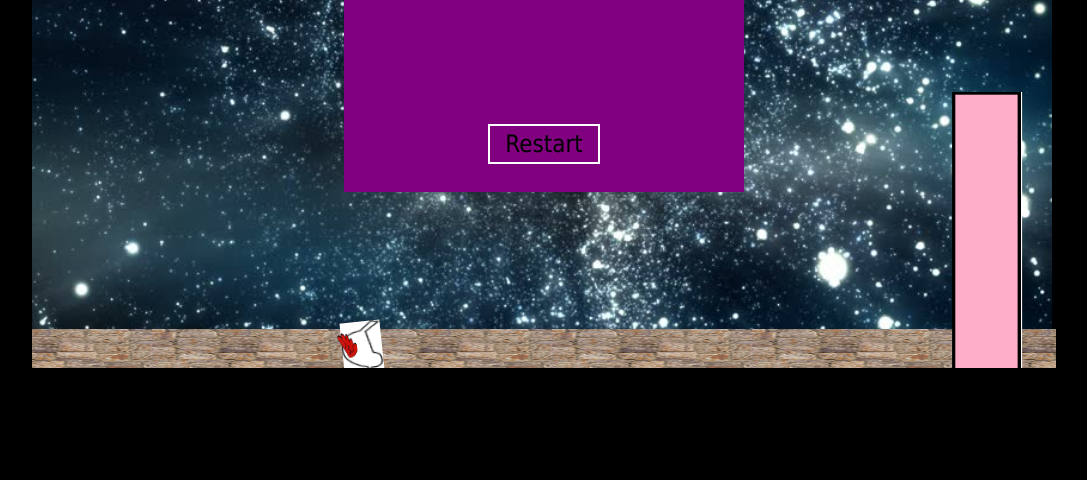
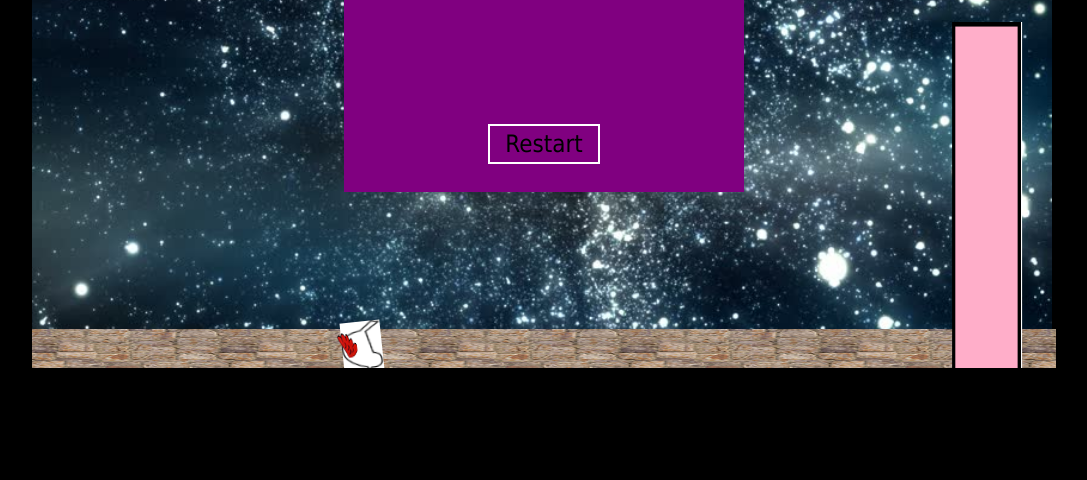
Before and after one commit to berglindoma13/FlappyGame, a website: page app/index.html in a window 1280 px wide. Shown: the part 320-800 px from the top of the page, without its empty margins (96-1183 px from the left). Drawn offline with nearby package versions, Linux system fonts and the light colour scheme; files that its build step writes are made by us from their sources.

Commit message:
pipe2 added and random pos finished

```diff
--- a/app/index.html
+++ b/app/index.html
@@ -33,7 +33,7 @@
             <div id="CurrentScore">0</div>
 
             <div class="Pipe" id="pipe1"></div>
-            <!--div class="Pipe" id="pipe2"></div-->
+            <div class="Pipe" id="pipe2"></div>
 
             <div class="Scoreboard">
                 <div class="LoosingMessage">Sorry, You Lost.</div>
--- a/app/scripts/game.js
+++ b/app/scripts/game.js
@@ -10,7 +10,7 @@ window.Game = (function() {
 	var Game = function(el) {
 		this.el = el;
 		this.player = new window.Player(this.el.find('.Player'), this);
-        this.world = new window.World(this.el.find('#pipe1'),this.el.find('#DownMovement'), this);
+        this.world = new window.World(this.el.find('#pipe1'),this.el.find('#pipe2'),this.el.find('#DownMovement'), this);
 		this.isPlaying = true;
 
 		// Cache a bound onFrame since we need it each frame.
--- a/app/scripts/world.js
+++ b/app/scripts/world.js
@@ -7,23 +7,31 @@
      var SPEED = 30;
      var WIDTH = 20;
 
-     var World = function(pipe1, down, game){
+     var World = function(pipe1, pipe2,down, game){
          this.game = game;
          this.pipe1 = pipe1;
+         this.pipe2 = pipe2;
          this.down = down;
 
          this.pipe1.pos = {x: 0, y:0};
+         this.pipe2.pos = {x: 0, y:0};
          this.down.pos = {x: 0, y: 0};
      };
 
      World.prototype.reset = function(){
+         var random = (Math.floor(Math.random() * 30) + 1) - 65;
          this.down.pos.x = 0;
          this.pipe1.pos.x = 120;
+         this.pipe2.pos.x = 120;
 
-         //Change this to a random number
-         this.pipe1.pos.y = 30;
+         //this.pipe2.pos.y = -65;
+         //this.pipe1.pos.y = 50;
+         console.log(random);
+         this.pipe2.pos.y = random;
+         this.pipe1.pos.y = random + 85;
 
          this.pipe1.css('transform', 'translateZ(0) translate(' + this.pipe1.pos.x + 'em, ' + this.pipe1.pos.y + 'em)');
+         this.pipe2.css('transform', 'translateZ(0) translate(' + this.pipe2.pos.x + 'em, ' + this.pipe2.pos.y + 'em)');
          this.down.css('transform', 'translateZ(0) translate(' + this.down.pos.x + 'em, ' + this.down.pos.y + 'em)');
      };
 
@@ -34,8 +42,11 @@
 
          this.down.pos.x -= (delta * SPEED);
          this.pipe1.pos.x -= (delta * SPEED);
+         this.pipe2.pos.x -= (delta * SPEED);
+
 
          this.pipe1.css('transform', 'translateZ(0) translate(' + this.pipe1.pos.x + 'em, ' + this.pipe1.pos.y + 'em)');
+         this.pipe2.css('transform', 'translateZ(0) translate(' + this.pipe2.pos.x + 'em, ' + this.pipe2.pos.y + 'em)');
          this.down.css('transform', 'translateZ(0) translate(' + this.down.pos.x + 'em, ' + this.down.pos.y + 'em)');
      };
 
@@ -48,8 +59,12 @@
 
      World.prototype.CheckCollisionWithPlayer = function(){
          //FIND HEIGHT AND WIDTH OF PIPE TO CHECK FOR COLLISION WITH PLAYER
+         if(this.pipe1.pos.x >= 25 && this.pipe1.pos.x < 35){
 
+
+         }
      };
 
      return World;
+
  })();
--- a/app/styles/main.css
+++ b/app/styles/main.css
@@ -44,10 +44,10 @@
     top: 0;
     left: 0;
     width: 7em;
-    height: 40em;
+    height: 70em;
 
     background-image: url(../images/pipetake1.png);
-    background-size: 7em 40em;
+    background-size: 7em 70em;
     background-repeat: no-repeat;
 }
 
```
